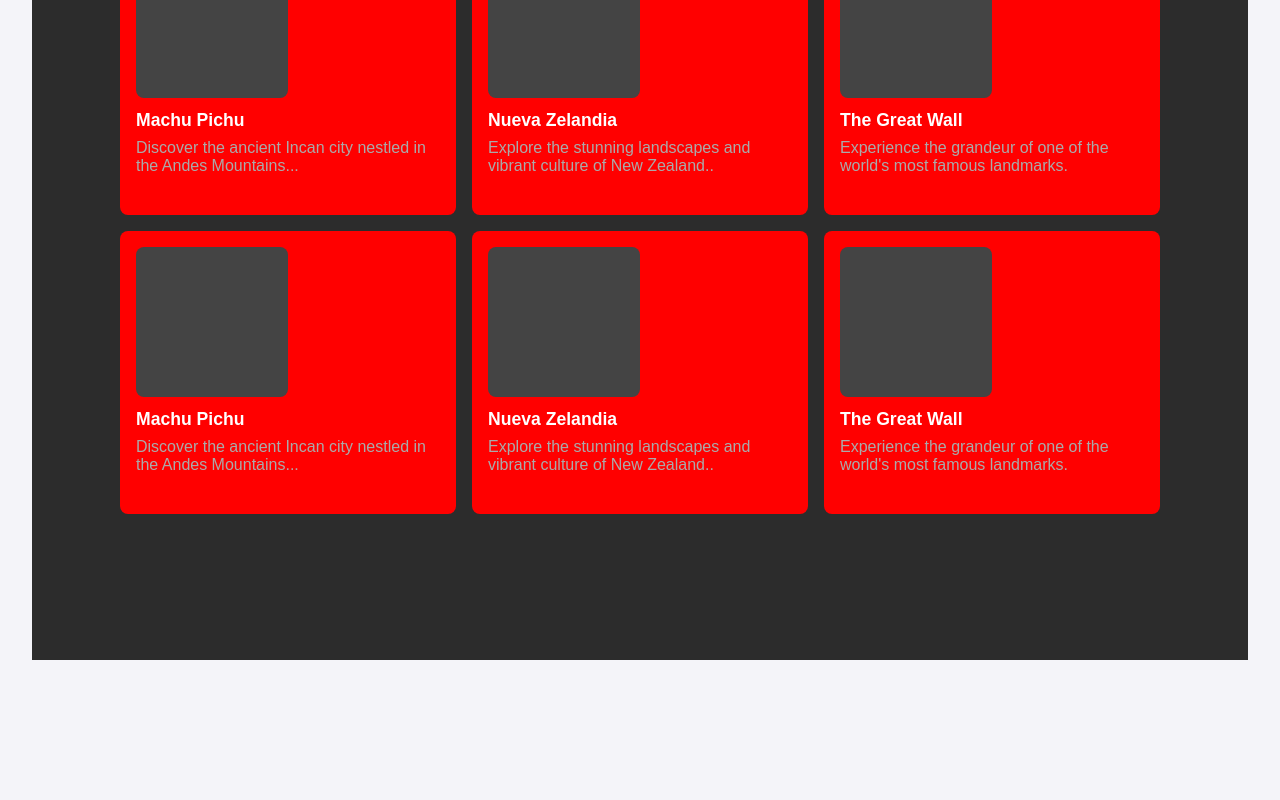
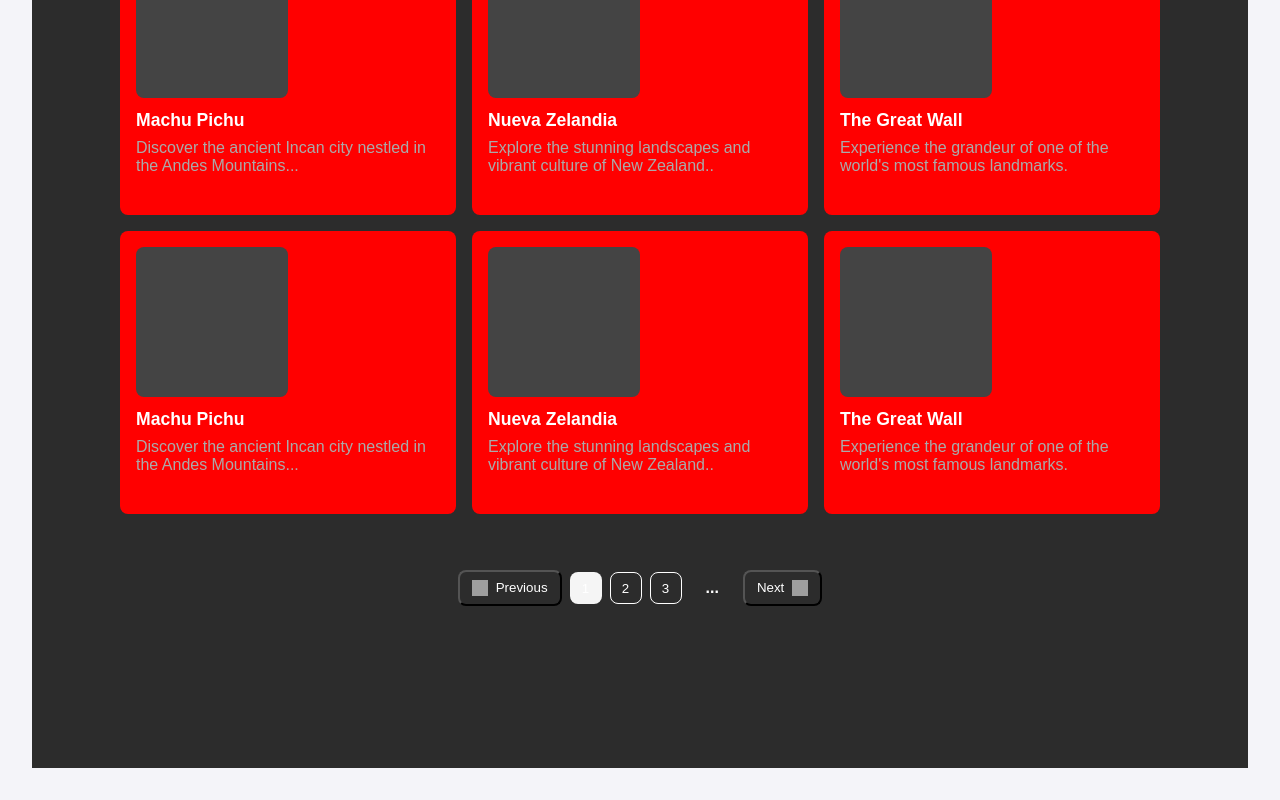
Before and after one commit to merkandez/luxmundi, a React (Vite) app in the folder client/: page / in a window 1280 px wide. Shown: the part 356-1156 px from the top of the page. Before the commit the page ends 1048 px from the top, so only its background shows below. Built offline with nearby package versions, Linux system fonts and the light colour scheme; data requests are answered from the project's data file; grey boxes are pictures that could not be loaded.

Commit message:
feat: add pagination

```diff
--- a/client/src/components/ExploreSection.jsx
+++ b/client/src/components/ExploreSection.jsx
@@ -3,6 +3,8 @@ import React, { useEffect, useState } from "react";
 import { getPosts } from "../services/api"; // Importa la función de API
 import Card from "./Card"; // Importa el componente Card para mostrar cada post
 import CardsContainer from "./CardContainer"
+import Pagination from "./Pagination";// Llamar a paginacion
+
 
 const ExploreSection = () => {
   // Crea un estado para guardar los posts obtenidos
@@ -62,6 +64,7 @@ const ExploreSection = () => {
           content={post.content} />
         ))}
       </CardsContainer>
+      <Pagination/> {/* Llamar solo a Pagination */}
     </SectionWrapper>
   );
 };
--- /dev/null
+++ b/client/src/components/Pagination.jsx
@@ -0,0 +1,29 @@
+import React from "react";
+import styled from "styled-components";
+import PaginationButton from "./PaginationButton";
+import PaginationList from "./PaginationList";
+
+const Pagination = () => {
+  return (
+
+      <PaginationWrapper>
+        <PaginationButton direction="previous" />
+        <PaginationList />
+        <PaginationButton direction="next" />
+      </PaginationWrapper>
+
+  );
+};
+
+const PaginationWrapper = styled.div`
+  display: flex;
+  align-items: center;
+  justify-content: center; /* Centra el contenedor en la página */
+  gap: 8px;
+  padding: 16px;
+  color: var(--sds-color-text-default-default);
+  margin-top: 40px; /* Ajusta este valor según prefieras */
+  font: var(--sds-typography-body-font-weight-regular) var(--sds-typography-body-size-medium) / 1 var(--sds-typography-body-font-family);
+`;
+
+export default Pagination;
--- /dev/null
+++ b/client/src/components/PaginationButton.jsx
@@ -0,0 +1,47 @@
+import React from "react";
+import styled from "styled-components";
+
+const PaginationButton = ({ direction }) => {
+    const isNext = direction === "next";
+    const text = isNext ? "Next" : "Previous";
+    const iconSrc = isNext
+    ? "https://cdn.builder.io/api/v1/image/assets/TEMP/7a6a77f8b076a89c1e7d95b764542f03361eea155d2ddd72ce9f6819a806bb32?placeholderIfAbsent=true&apiKey=f7a9776dbe254160beeaee7b49651926"
+    : "https://cdn.builder.io/api/v1/image/assets/TEMP/98ecd79d67cd6f894db50f4449c3bb503cbb4595dd79dc32350c0e5e7eb2405c?placeholderIfAbsent=true&apiKey=f7a9776dbe254160beeaee7b49651926";
+
+    return (
+      <ButtonWrapper>
+        {!isNext && <ButtonIcon src={iconSrc} alt="" />}
+        <ButtonText>{text}</ButtonText>
+        {isNext && <ButtonIcon src={iconSrc} alt="" />}
+      </ButtonWrapper>
+    );
+  };
+
+  const ButtonWrapper = styled.button`
+  display: flex;
+  align-items: center;
+  gap: 8px;
+  color: white;
+  justify-content: center;
+  padding: 8px 12px;
+  background: none;
+
+  border-radius: 8px;
+  cursor: pointer;
+
+  &:hover {
+    background-color: rgba(255, 255, 255, 0.1); /* Fondo al pasar el mouse */
+  }
+`;
+
+
+const ButtonIcon = styled.img`
+  width: 16px;
+  height: 16px;
+`;
+
+const ButtonText = styled.span`
+  align-self: stretch;
+`;
+
+export default PaginationButton;
--- /dev/null
+++ b/client/src/components/PaginationList.jsx
@@ -0,0 +1,48 @@
+import React from "react";
+import styled from "styled-components";
+
+const PaginationList = () => {
+    const pages = [1, 2, 3];
+
+    return (
+      <ListWrapper>
+        {pages.map((page) => (
+          <PageButton key={page} isActive={page === 1}>
+            {page}
+          </PageButton>
+        ))}
+        <PageGap aria-hidden="true">...</PageGap>
+      </ListWrapper>
+    );
+  };
+
+  const ListWrapper = styled.div`
+  display: flex;
+  align-items: center;
+  gap: 8px;
+
+`;
+
+const PageButton = styled.button`
+
+  width: 32px;
+  height: 32px;
+  background-color: ${(props) => props.isActive ? "rgba(245, 245, 245, 1)" : "transparent"};
+  color: ${(props) => props.isActive ? "var(--sds-color-text-brand-on-brand)" : "inherit"};
+  border: ${(props) => (props.isActive ? "none" : "1px solid #fff")}; /* Borde blanco */
+  border-radius: 8px;
+  cursor: pointer;
+
+  &:hover {
+    background-color: rgba(255, 255, 255, 0.1); /* Fondo al pasar el mouse */
+  }
+`;
+
+
+const PageGap = styled.span`
+
+  color: white;
+  padding: 8px 16px;
+  font-weight: bold;
+`;
+export default PaginationList;
```
